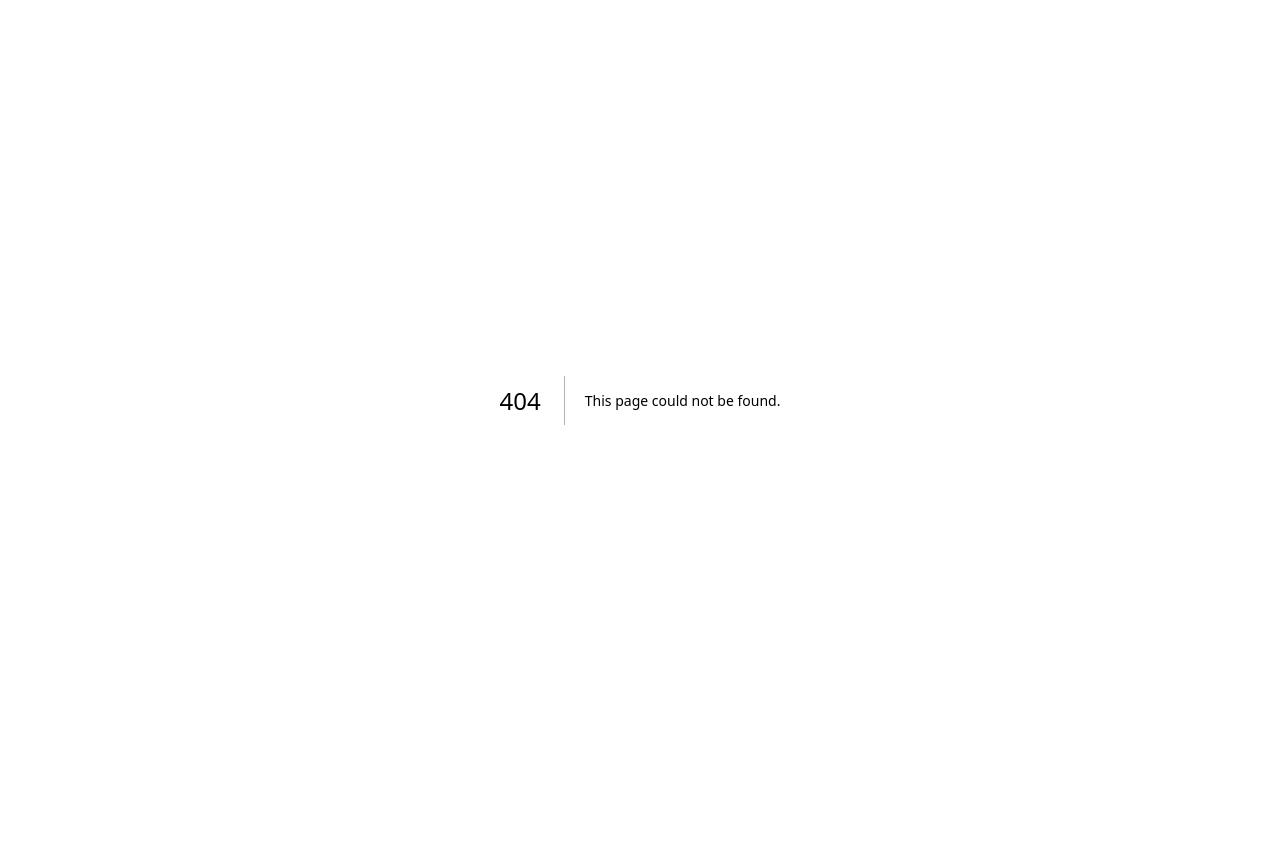
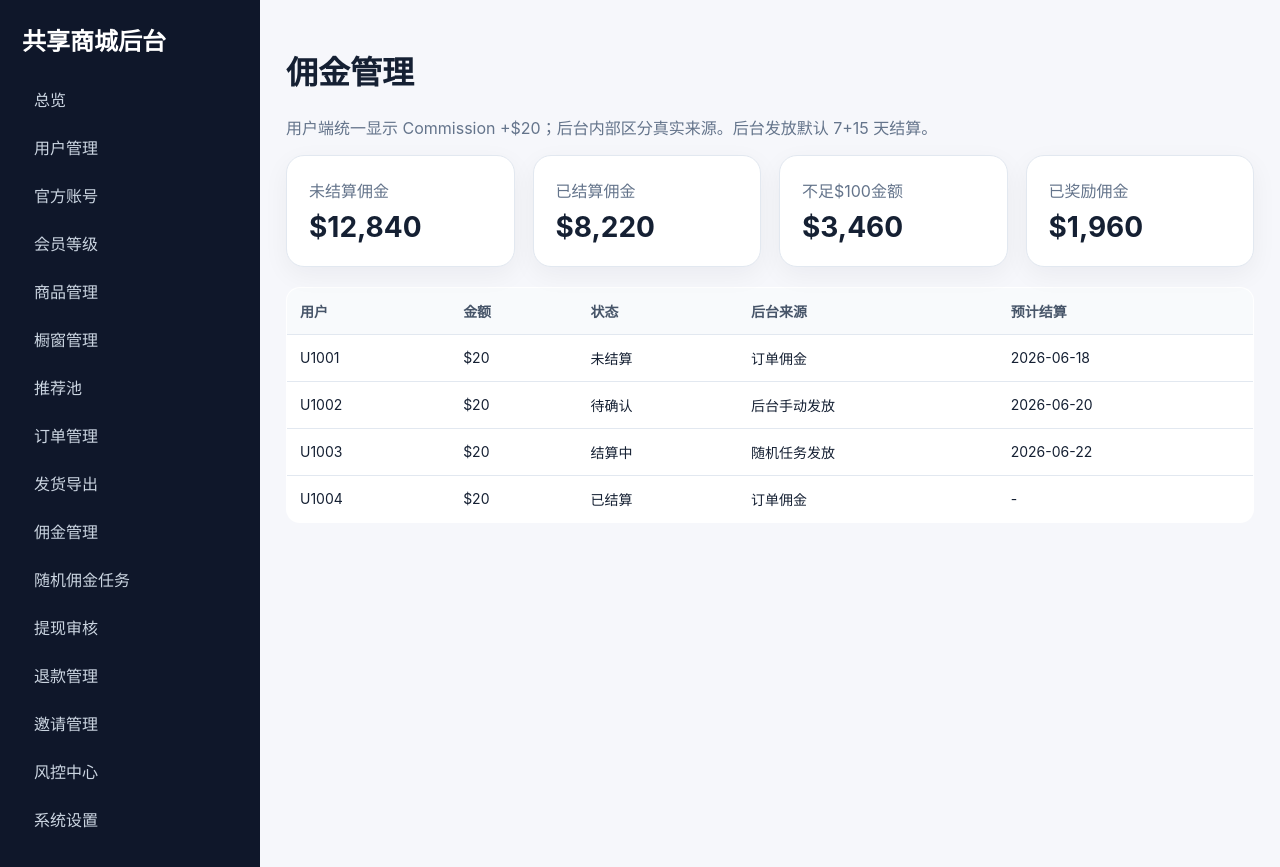
Before and after one commit to ljh285218864-hue/123456, a Next.js app: page /admin/commissions in a window 1280 px wide. Before the commit this address had no page. Before the commit the page ends 800 px from the top, so only its background shows below. Built offline with nearby package versions, Linux system fonts and the light colour scheme.

Commit message:
Add commission admin page

```diff
--- /dev/null
+++ b/app/admin/commissions/page.tsx
@@ -0,0 +1,22 @@
+const rows = [
+  ['U1001', '$20', '未结算', '订单佣金', '2026-06-18'],
+  ['U1002', '$20', '待确认', '后台手动发放', '2026-06-20'],
+  ['U1003', '$20', '结算中', '随机任务发放', '2026-06-22'],
+  ['U1004', '$20', '已结算', '订单佣金', '-']
+];
+
+export default function CommissionsPage() {
+  return (
+    <>
+      <h1>佣金管理</h1>
+      <p className="muted">用户端统一显示 Commission +$20；后台内部区分真实来源。后台发放默认 7+15 天结算。</p>
+      <div className="grid grid-4" style={{ marginBottom: 20 }}>
+        <div className="card stat"><span className="muted">未结算佣金</span><strong>$12,840</strong></div>
+        <div className="card stat"><span className="muted">已结算佣金</span><strong>$8,220</strong></div>
+        <div className="card stat"><span className="muted">不足$100金额</span><strong>$3,460</strong></div>
+        <div className="card stat"><span className="muted">已奖励佣金</span><strong>$1,960</strong></div>
+      </div>
+      <table className="table"><thead><tr><th>用户</th><th>金额</th><th>状态</th><th>后台来源</th><th>预计结算</th></tr></thead><tbody>{rows.map((r, i) => <tr key={i}>{r.map(c => <td key={c}>{c}</td>)}</tr>)}</tbody></table>
+    </>
+  );
+}
```
